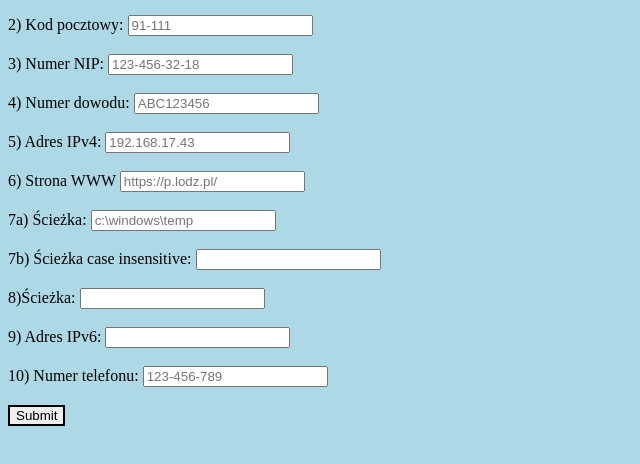
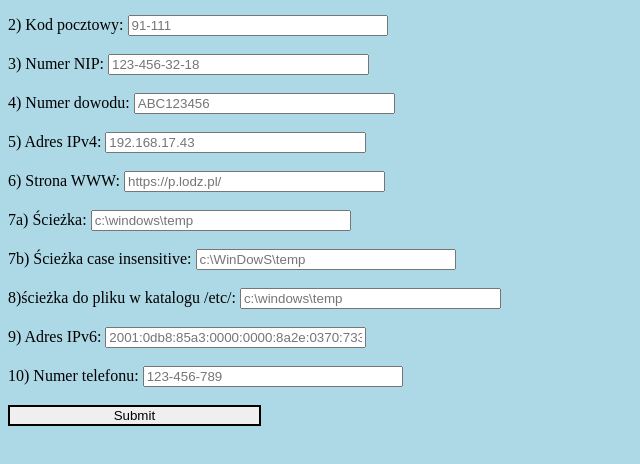
Before and after one commit to KasiaSprawka/KasiaSprawka.github.io, a plain HTML site: page index.html in a window 1280 px wide. Shown: the part 104-568 px from the top of the page, without its empty margins (0-640 px from the left). Drawn offline with Linux system fonts and the light colour scheme.

Commit message:
Some changes

```diff
--- a/index.html
+++ b/index.html
@@ -22,20 +22,20 @@
 			<label for="ip_v4">5) Adres IPv4:</label>
 			<input type="text" id="ip_v4" name="ip_v4" placeholder="192.168.17.43" pattern="((25[0-5]|2[0-4][0-9]|[01]?[0-9][0-9]?)(\.|$)){4}" title="IPv4" required><br><br>
 
-			<label for="www_website">6) Strona WWW</label>
+			<label for="www_website">6) Strona WWW:</label>
 			<input type="text" id="www_website" name="www_website" placeholder="https://p.lodz.pl/"  pattern="((https?:\/\/(?:www\.|(?!www)))?[a-zA-Z0-9][a-zA-Z0-9-]+[a-zA-Z0-9]\.[^\s]{2,}|(www\.)?[a-zA-Z0-9][a-zA-Z0-9-]+[a-zA-Z0-9]\.[^\s]{2,}|(https?:\/\/(?:www\.|(?!www)))?[a-zA-Z0-9]+\.[^\s]{2,}|(www\.)?[a-zA-Z0-9]+\.[^\s]{2,})"title="Full website address" required><br><br>
 
 			<label for="directory">7a) Ścieżka:</label>
 			<input type="text" id="directory" name="path" placeholder="c:\windows\temp" pattern="" title="Case sensitive directory path" required><br><br>
 
 			<label for="directory_ins">7b) Ścieżka case insensitive:</label>
-			<input type="text" id="directory_ins" name="directory_ins" placeholder="" pattern="" title="Case insensitive path" required><br><br>
+			<input type="text" id="directory_ins" name="directory_ins" placeholder="c:\WinDowS\temp" pattern="" title="Case insensitive path" required><br><br>
 
-			<label for="etc_path">8)Ścieżka:</label>
-			<input type="text" id="etc_path" name="etc_path" placeholder="" pattern="^(/etc/).*" title="Path" required><br><br>
+			<label for="etc_path">8)ścieżka do pliku w katalogu /etc/:</label>
+			<input type="text" id="etc_path" name="etc_path" placeholder="c:\windows\temp" pattern="^(/etc/).*" title="Path" required><br><br>
 
 			<label for="ip_v6">9) Adres IPv6:</label>
-			<input type="text" id="ip_v6" name="ip_v6" placeholder="" pattern = "(([0-9a-fA-F]{1,4}:){7,7}[0-9a-fA-F]{1,4}|([0-9a-fA-F]{1,4}:){1,7}:|([0-9a-fA-F]{1,4}:){1,6}:[0-9a-fA-F]{1,4}|([0-9a-fA-F]{1,4}:){1,5}(:[0-9a-fA-F]{1,4}){1,2}|([0-9a-fA-F]{1,4}:){1,4}(:[0-9a-fA-F]{1,4}){1,3}|([0-9a-fA-F]{1,4}:){1,3}(:[0-9a-fA-F]{1,4}){1,4}|([0-9a-fA-F]{1,4}:){1,2}(:[0-9a-fA-F]{1,4}){1,5}|[0-9a-fA-F]{1,4}:((:[0-9a-fA-F]{1,4}){1,6})|:((:[0-9a-fA-F]{1,4}){1,7}|:)|fe80:(:[0-9a-fA-F]{0,4}){0,4}%[0-9a-zA-Z]{1,}|::(ffff(:0{1,4}){0,1}:){0,1}((25[0-5]|(2[0-4]|1{0,1}[0-9]){0,1}[0-9])\.){3,3}(25[0-5]|(2[0-4]|1{0,1}[0-9]){0,1}[0-9])|([0-9a-fA-F]{1,4}:){1,4}:((25[0-5]|(2[0-4]|1{0,1}[0-9]){0,1}[0-9])\.){3,3}(25[0-5]|(2[0-4]|1{0,1}[0-9]){0,1}[0-9]))" required><br><br>
+			<input type="text" id="ip_v6" name="ip_v6" placeholder="2001:0db8:85a3:0000:0000:8a2e:0370:7334" pattern = "(([0-9a-fA-F]{1,4}:){7,7}[0-9a-fA-F]{1,4}|([0-9a-fA-F]{1,4}:){1,7}:|([0-9a-fA-F]{1,4}:){1,6}:[0-9a-fA-F]{1,4}|([0-9a-fA-F]{1,4}:){1,5}(:[0-9a-fA-F]{1,4}){1,2}|([0-9a-fA-F]{1,4}:){1,4}(:[0-9a-fA-F]{1,4}){1,3}|([0-9a-fA-F]{1,4}:){1,3}(:[0-9a-fA-F]{1,4}){1,4}|([0-9a-fA-F]{1,4}:){1,2}(:[0-9a-fA-F]{1,4}){1,5}|[0-9a-fA-F]{1,4}:((:[0-9a-fA-F]{1,4}){1,6})|:((:[0-9a-fA-F]{1,4}){1,7}|:)|fe80:(:[0-9a-fA-F]{0,4}){0,4}%[0-9a-zA-Z]{1,}|::(ffff(:0{1,4}){0,1}:){0,1}((25[0-5]|(2[0-4]|1{0,1}[0-9]){0,1}[0-9])\.){3,3}(25[0-5]|(2[0-4]|1{0,1}[0-9]){0,1}[0-9])|([0-9a-fA-F]{1,4}:){1,4}:((25[0-5]|(2[0-4]|1{0,1}[0-9]){0,1}[0-9])\.){3,3}(25[0-5]|(2[0-4]|1{0,1}[0-9]){0,1}[0-9]))" required><br><br>
 
 			<label for="phone_number">10) Numer telefonu:</label>
 			<input type="text" id="phone_number" placeholder="123-456-789" name="phone_number" pattern="[0-9]{3}(-)?[0-9]{3}(-)?[0-9]{3}" title="NNN-NNN-NNN or NNNNNNNNN format" required><br><br>
--- a/mystyle.css
+++ b/mystyle.css
@@ -18,6 +18,10 @@ input:not(:placeholder-shown):not(:focus):invalid {
     border-color: red;
   }
 
+input{
+    width: 20%;
+
+}
 
 INPUT[type="submit"]
 {
```
